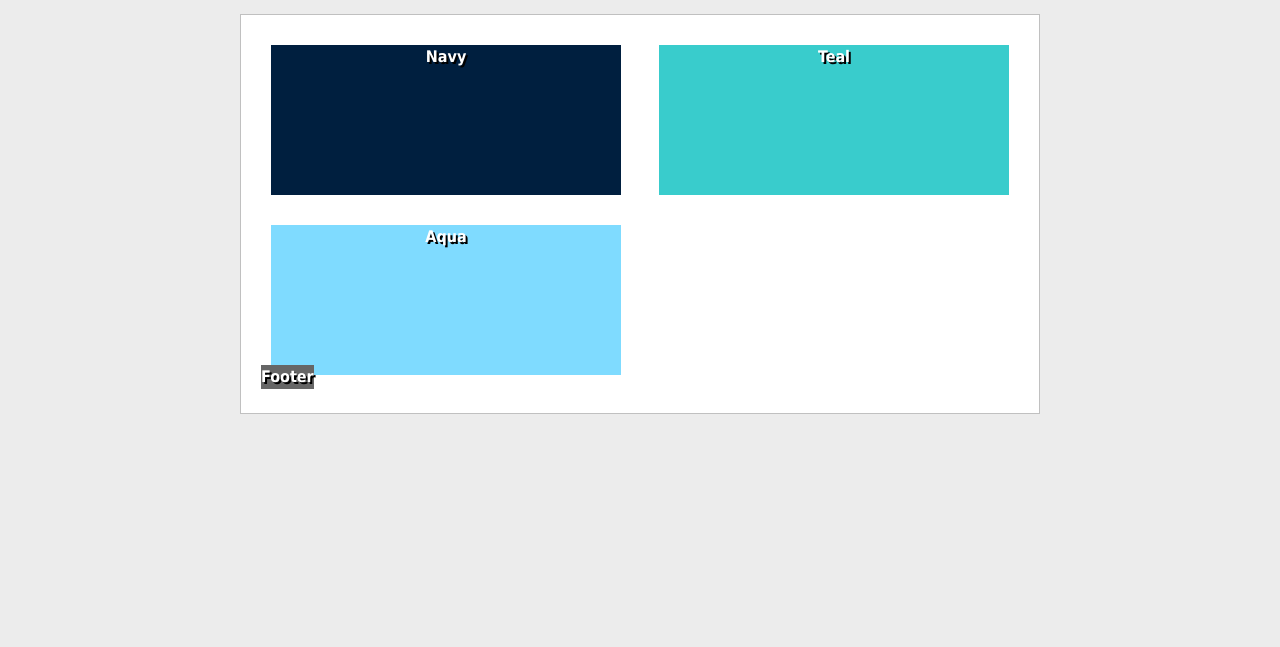
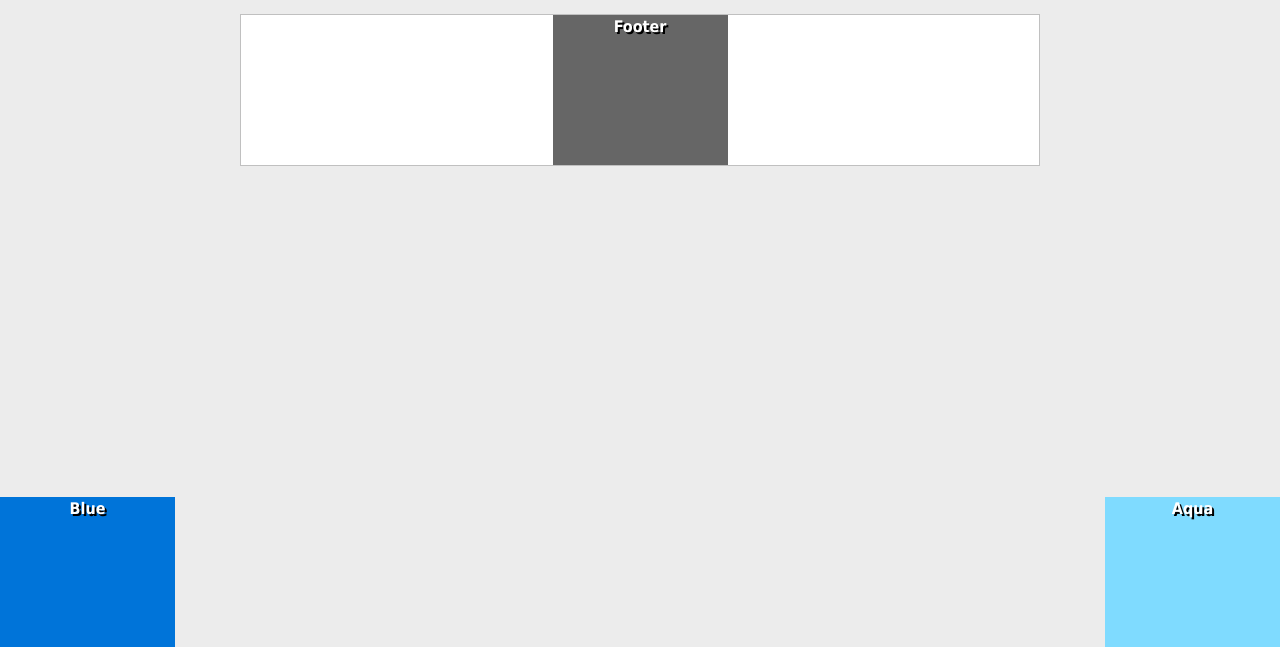
Before and after one commit to Cmalonzo1/IFSC-1310-Web-Technologies, a plain HTML site: page css positioning/absolute-1.html in a window 1280 px wide. Shown: the part 153-800 px from the top of the page. Drawn offline with Linux system fonts and the light colour scheme.

Commit message:
CSSPositioning assignments
Float 1 & 2 done (need to ask a couple of questions about 2)
absolute 1 done

```diff
--- a/css positioning/absolute-1.html
+++ b/css positioning/absolute-1.html
@@ -27,50 +27,51 @@
     #wrapper {
       background-color: #FFF;
       border: 1px solid #c0c0c0;
-      position: relative;
-      margin: auto auto;
       width: 800px;
-      height: 400px;
+      margin-right: auto;
+      margin-left: auto;
       text-shadow: 2px 2px #000;
-      padding: 20px;
     }
     #navy {
       background-color: #001f3f;
-      float: left;
+      position: absolute;
+      left: 0;
+      top: 0;
     }
     #teal {
       background-color: #39CCCC;
-      float: right;
+      position: absolute;
+      right: 0;
+      top: 0;
     }
     #blue {
       background-color: #0074D9;
       position: absolute;
-      top: 200px;
-      float: left;
+      left: 0;
+      bottom: 0;
     }
     #aqua {
       background-color: #7FDBFF;
-      float: right;
       position: absolute;
-      top: 200px;
-
+      right: 0;
+      bottom: 0;
     }
     #footer {
-      position: absolute;
       background-color: #666;
-      top: 350px;
+      position: static;
+      margin: auto;
     }
     h1 {
       color: #000;
       font-weight: normal;
       padding: 50px;
     }
-    .color{
-      width:350px;
+
+    .element{
+      position: absolute;
+      width: 175px;
       height: 150px;
-      margin: 10px;
     }
-
 
 
   </style>
@@ -78,11 +79,11 @@
 <body>
   <h1>Absolute 1</h1>
   <section id="wrapper">
-    <div id="navy" class="color">Navy</div>
-    <div id="teal" class="color">Teal</div>
-    <div id="blue" class="color">Blue</div>
-    <div id="aqua" class="color">Aqua</div>
-    <div id="footer">Footer</div>
+    <div id="navy" class="element">Navy</div>
+    <div id="teal" class="element">Teal</div>
+    <div id="blue" class="element">Blue</div>
+    <div id="aqua" class="element">Aqua</div>
+    <div id="footer" class="element">Footer</div>
   </section>
 </body>
 
```
Also changed, not shown: css positioning/absolute-2.html (+15 -5 lines), css positioning/float-1.html (+20 -8 lines), css positioning/float-2.html (+15 -4 lines).
